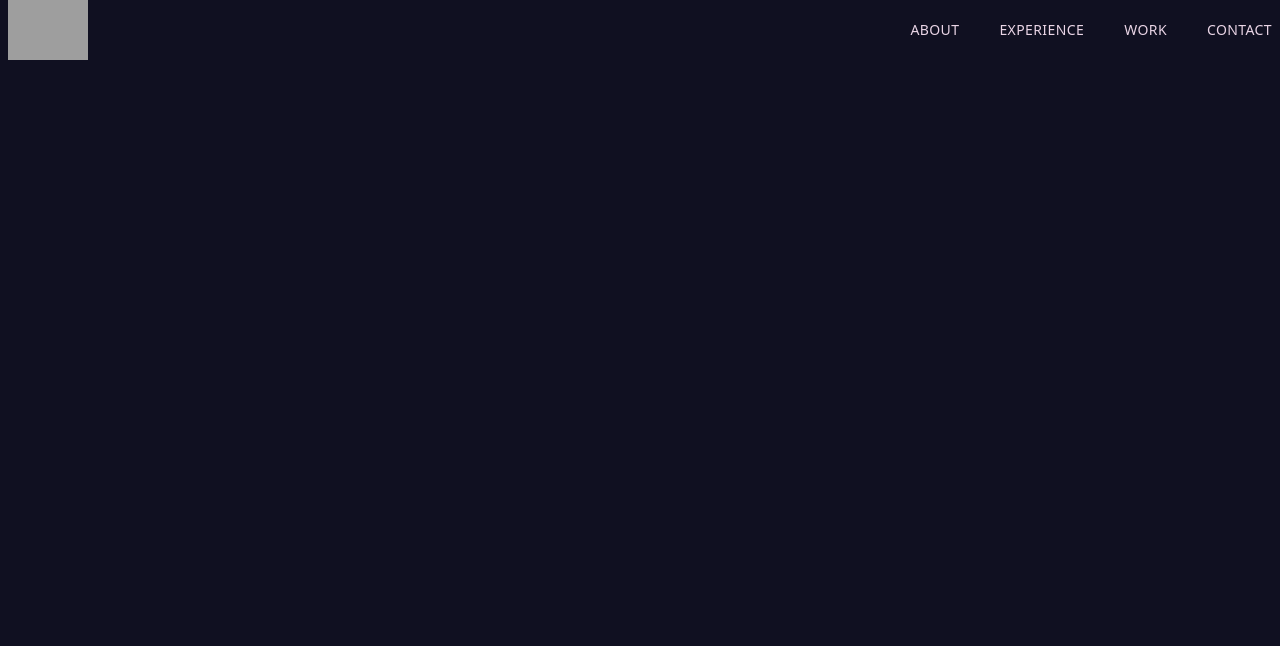
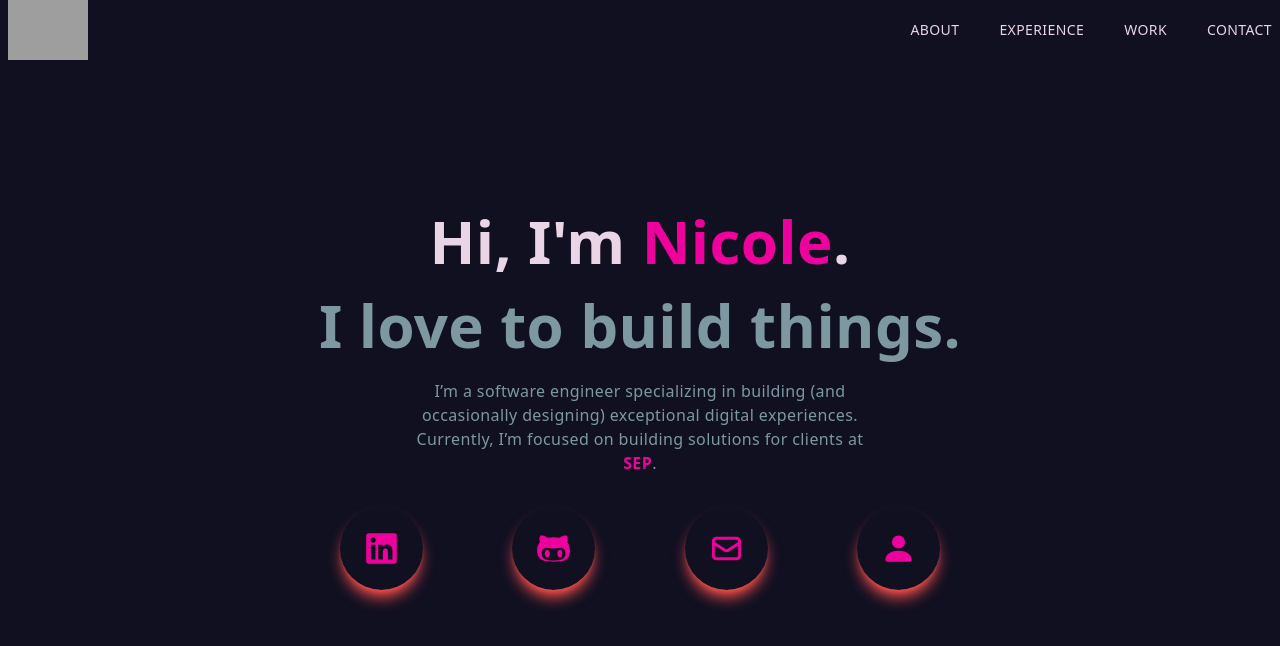
Before and after one commit to NicoleSelig/folio, a Next.js app: page / in a window 1280 px wide. Shown: the top 646 px of the page. Built offline with nearby package versions, Linux system fonts and the light colour scheme; grey boxes are pictures that could not be loaded.

Commit message:
main component

```diff
--- /dev/null
+++ b/src/components/gradient.tsx
@@ -0,0 +1,18 @@
+import React from 'react'
+
+export default function Gradient() {
+    return (
+        <svg width="0" height="0">
+              <linearGradient
+                id="pink-orange-gradient"
+                x1="100%"
+                y1="100%"
+                x2="0%"
+                y2="0%"
+              >
+                <stop stopColor="#ED009C" offset="0%" />
+                <stop stopColor="#FF514D" offset="100%" />
+              </linearGradient>
+        </svg>
+    )
+}
--- /dev/null
+++ b/src/components/main.tsx
@@ -0,0 +1,42 @@
+import React from "react";
+import { FaLinkedin, FaGithubAlt } from "react-icons/fa";
+import { HiOutlineMail } from "react-icons/hi";
+import { BsFillPersonFill } from "react-icons/bs";
+
+export default function Main() {
+  return (
+    <div className="w-full h-screen text-center">
+      <div className="max-w-[700px] w-full h-full mx-auto p-2 flex justify-center items-center">
+        <div>
+          <h1 className="py-4">
+            Hi, I'm <span className="text-[#ED009C]">Nicole</span>.
+          </h1>
+          <h1 className="py-2 text-[#7D98A1]">I love to build things.</h1>
+          <p className="py-4 max-w-[70%] m-auto">
+            I’m a software engineer specializing in building (and occasionally
+            designing) exceptional digital experiences. Currently, I’m focused
+            on building solutions for clients at{" "}
+            <span className="text-[#ED009C] font-bold">
+                <a target="_blank" href='https://www.sep.com'>SEP</a>
+            </span>
+            .
+          </p>
+          <div className="flex items-center justify-between max-w-[600px] m-auto py-4">
+                <div className="rounded-full shadow-lg shadow-[#ff514d] p-6 cursor-pointer hover:scale-110 ease-in duration-400">
+                  <FaLinkedin color="#ED009C" size={35} />
+                </div>
+                <div className="rounded-full shadow-lg shadow-[#ff514d] p-6 cursor-pointer hover:scale-110 ease-in duration-400">
+                  <FaGithubAlt color="#ED009C" size={35} />
+                </div>
+                <div className="rounded-full shadow-lg shadow-[#ff514d] p-6 cursor-pointer hover:scale-110 ease-in duration-400">
+                  <HiOutlineMail color="#ED009C" size={35} />
+                </div>
+                <div className="rounded-full shadow-lg shadow-[#ff514d] p-6 cursor-pointer hover:scale-110 ease-in duration-400">
+                  <BsFillPersonFill color="#ED009C" size={35} />
+                </div>
+          </div>
+        </div>
+      </div>
+    </div>
+  );
+}
--- a/src/components/navbar.tsx
+++ b/src/components/navbar.tsx
@@ -5,6 +5,7 @@ import { FaHamburger, FaLinkedin, FaGithubAlt } from "react-icons/fa";
 import { IoMdClose } from "react-icons/io";
 import { HiOutlineMail } from "react-icons/hi";
 import { BsFillPersonFill } from "react-icons/bs";
+import Gradient from "./gradient";
 
 export default function Navbar() {
   const [nav, setNav] = useState(false);
@@ -42,18 +43,7 @@ export default function Navbar() {
             </Link>
           </ul>
           <div onClick={handleNav} className="md:hidden">
-            <svg width="0" height="0">
-              <linearGradient
-                id="pink-orange-gradient"
-                x1="100%"
-                y1="100%"
-                x2="0%"
-                y2="0%"
-              >
-                <stop stopColor="#ED009C" offset="0%" />
-                <stop stopColor="#FF514D" offset="100%" />
-              </linearGradient>
-            </svg>
+            <Gradient/>
             <FaHamburger
               style={{ fill: "url(#pink-orange-gradient)" }}
               size={30}
--- a/src/pages/index.tsx
+++ b/src/pages/index.tsx
@@ -1,4 +1,5 @@
 import Navbar from '@/components/navbar'
+import Main from '@/components/main'
 import Head from 'next/head'
 
 export default function Home() {
@@ -11,6 +12,7 @@ export default function Home() {
         <link rel="icon" href="/favicon.ico" />
       </Head>
       <Navbar/>
+      <Main/>
     </>
   )
 }
--- /dev/null
+++ b/src/styles/colors.ts
@@ -0,0 +1,7 @@
+export const colors = {
+    fashionFusia: '#ED009C',
+    orangeRedCrayola: '#ff514d',
+    xiketic: '#101021',
+    queenPink: '#EAD5E6',
+    pewterBlue: '#7D98A1'
+}
--- a/src/styles/globals.css
+++ b/src/styles/globals.css
@@ -23,6 +23,10 @@
     @apply cursor-pointer
   }
 
+  p {
+    @apply text-[#7D98A1]
+  }
+
   button {
     @apply shadow-xl shadow-black rounded-xl uppercase bg-gradient-to-r from-[#ED009C] to-[#FF514D]
   }
```
